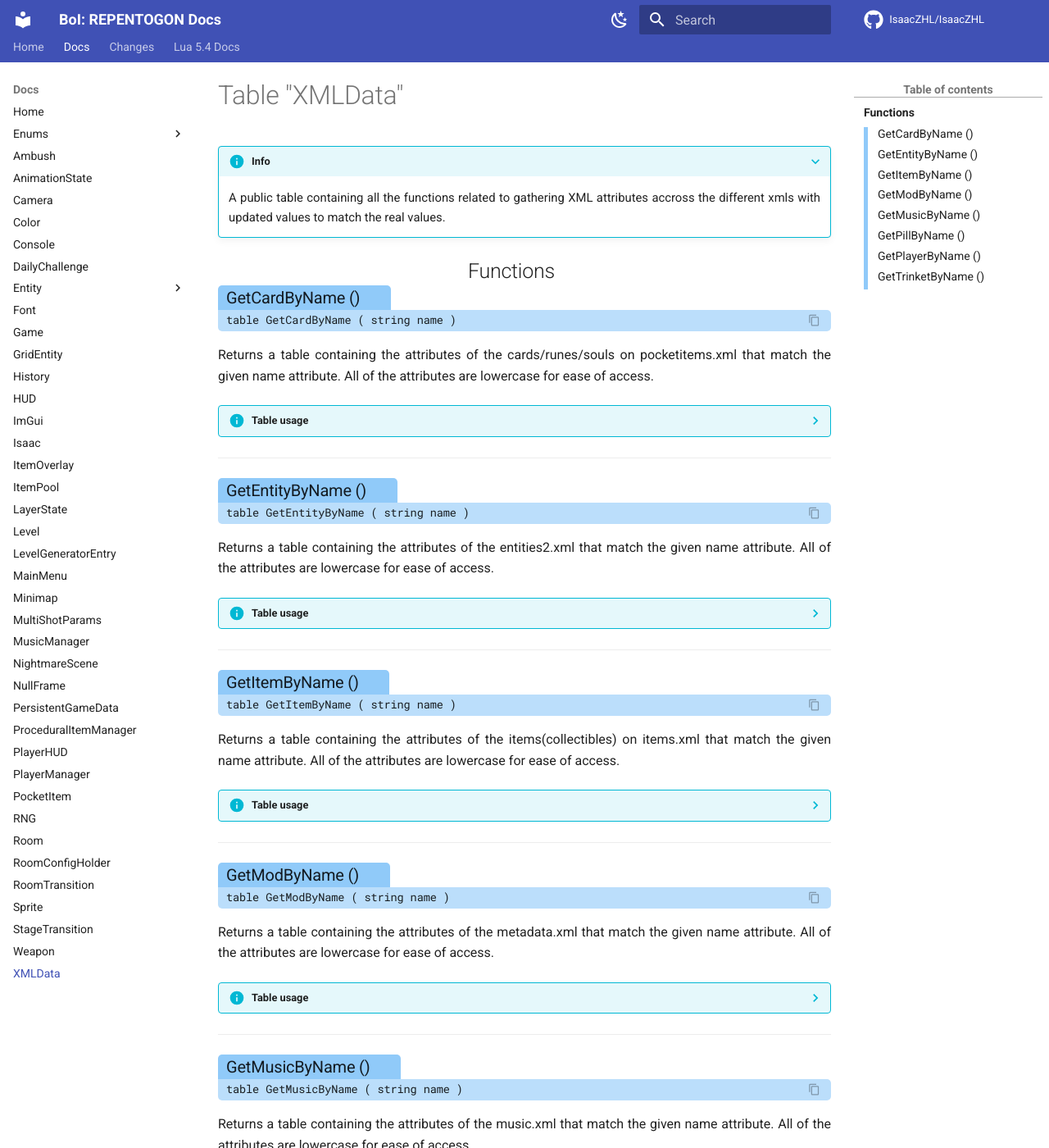
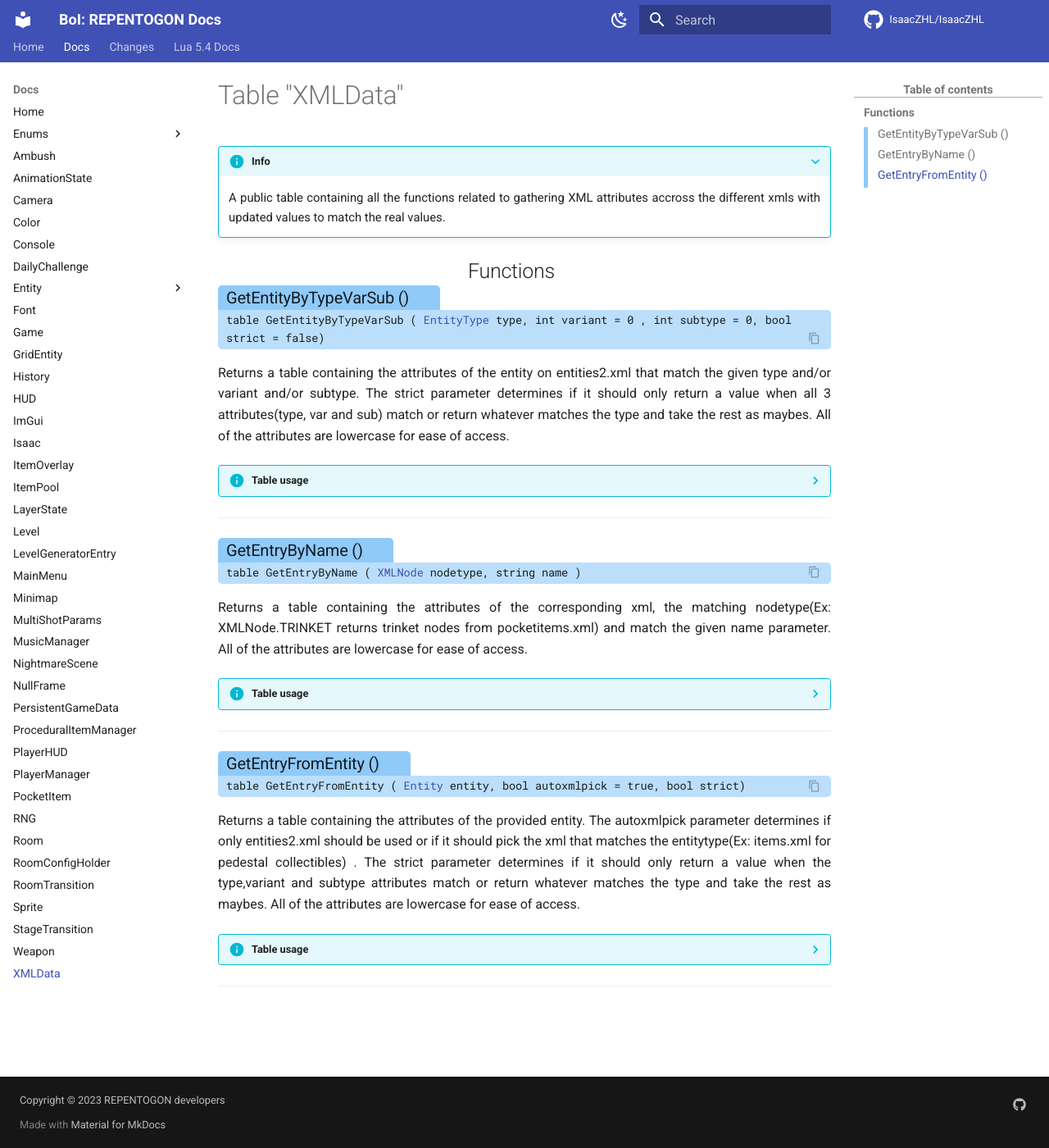
Before and after one commit to TeamREPENTOGON/REPENTOGON, an MkDocs documentation site: the page built from documentation/docs/XMLData.md, in a window 1280 px wide and 1400 px high. Shown: the whole window at 82% size. Built offline with MkDocs 1.6.1 and Material for MkDocs 9.7.7, drawn with Linux system fonts in a browser that asks for light colours; comment, search, counter and statistics services are not loaded; the version menu is left out; some of the changed text lies outside the part shown.

Commit message:
XMLData refactor: XMLData.GetEntryByName, XMLData.GetEntryFromEntity, XMLData.GetEntityByTypeVarSub
Also made some necessary code refactoring to accomodate to the new changes.

````diff
--- a/documentation/docs/XMLData.md
+++ b/documentation/docs/XMLData.md
@@ -5,75 +5,29 @@
 
 ## Functions
 
-### Get·Card·By·Name () {: aria-label='Functions' }
-#### table GetCardByName ( string name ) {: .copyable aria-label='Functions' }
-Returns a table containing the attributes of the cards/runes/souls on pocketitems.xml that match the given name attribute. All of the attributes are lowercase for ease of access.
+### Get·Entity·By·Type·Var·Sub () {: aria-label='Functions' }
+#### table GetEntityByTypeVarSub ( [EntityType](https://wofsauge.github.io/IsaacDocs/rep/enums/EntityType.html) type, int variant = 0 , int subtype = 0, bool strict = false) {: .copyable aria-label='Functions' }
+Returns a table containing the attributes of the entity on entities2.xml that match the given type and/or variant and/or subtype. The strict parameter determines if it should only return a value when all 3 attributes(type, var and sub) match or return whatever matches the type and take the rest as maybes. All of the attributes are lowercase for ease of access.
 ???- info "Table usage"
 	```lua
-	print("Soul Of Isaac's desc:", XMLData.GetCardByName("Soul of Isaac").description)
+	print("Monstro's BossID:", XMLData.GetEntityByTypeVarSub(20).bossid)
 	```
 ___
 
-
-### Get·Entity·By·Name () {: aria-label='Functions' }
-#### table GetEntityByName ( string name ) {: .copyable aria-label='Functions' }
-Returns a table containing the attributes of the entities2.xml that match the given name attribute. All of the attributes are lowercase for ease of access.
+### Get·Entry·By·Name () {: aria-label='Functions' }
+#### table GetEntryByName ( [XMLNode](XMLNode.md) nodetype, string name ) {: .copyable aria-label='Functions' }
+Returns a table containing the attributes of the corresponding xml, the matching nodetype(Ex: XMLNode.TRINKET returns trinket nodes from pocketitems.xml) and match the given name parameter. All of the attributes are lowercase for ease of access.
 ???- info "Table usage"
 	```lua
-	print("Monstro's type:", XMLData.GetEntityByName("Monstro").type)
+	print("Sad Onion's description:", XMLData.GetEntryByName(XMLNode.ITEM,"The Sad Onion").description)
 	```
 ___
 
-### Get·Item·By·Name () {: aria-label='Functions' }
-#### table GetItemByName ( string name ) {: .copyable aria-label='Functions' }
-Returns a table containing the attributes of the items(collectibles) on items.xml that match the given name attribute. All of the attributes are lowercase for ease of access.
+### Get·Entry·From·Entity () {: aria-label='Functions' }
+#### table GetEntryFromEntity ( [Entity](Entity.md) entity, bool autoxmlpick = true, bool strict) {: .copyable aria-label='Functions' }
+Returns a table containing the attributes of the provided entity. The autoxmlpick parameter determines if only entities2.xml should be used or if it should pick the xml that matches the entitytype(Ex: items.xml for pedestal collectibles) . The strict parameter determines if it should only return a value when the type,variant and subtype attributes match or return whatever matches the type and take the rest as maybes. All of the attributes are lowercase for ease of access.
 ???- info "Table usage"
 	```lua
-	print("Sad Onion's description:", XMLData.GetItemByName("The Sad Onion").description)
+	print("Player's birthright:", XMLData.GetEntryFromEntity(Isaac.GetPlayer()).birthright)
 	```
 ___
-
-### Get·Mod·By·Name () {: aria-label='Functions' }
-#### table GetModByName ( string name ) {: .copyable aria-label='Functions' }
-Returns a table containing the attributes of the metadata.xml that match the given name attribute. All of the attributes are lowercase for ease of access.
-???- info "Table usage"
-	```lua
-	print("Car mod's version:", XMLData.GetModByName("Car").version)
-	```
-___
-
-### Get·Music·By·Name () {: aria-label='Functions' }
-#### table GetMusicByName ( string name ) {: .copyable aria-label='Functions' }
-Returns a table containing the attributes of the music.xml that match the given name attribute. All of the attributes are lowercase for ease of access.
-???- info "Table usage"
-	```lua
-	print("Basement track loop:", XMLData.GetMusicByName("Basement").loop)
-	```
-___
-
-### Get·Pill·By·Name () {: aria-label='Functions' }
-#### table GetPillByName ( string name ) {: .copyable aria-label='Functions' }
-Returns a table containing the attributes of the pill effects on pocketitems.xml that match the given name attribute. All of the attributes are lowercase for ease of access.
-???- info "Table usage"
-	```lua
-	print("Range Up's announcer sfx:", XMLData.GetPillByName("Range Up").announcer)
-	```
-___
-
-### Get·Player·By·Name () {: aria-label='Functions' }
-#### table GetPlayerByName ( string name ) {: .copyable aria-label='Functions' }
-Returns a table containing the attributes of the players.xml that match the given name attribute. All of the attributes are lowercase for ease of access.
-???- info "Table usage"
-	```lua
-	print("Isaac's bomb number:", XMLData.GetPlayerByName("Isaac").bombs)
-	```
-___
-
-### Get·Trinket·By·Name () {: aria-label='Functions' }
-#### table GetTrinketByName ( string name ) {: .copyable aria-label='Functions' }
-Returns a table containing the attributes of the trinkets on items.xml that match the given name attribute. All of the attributes are lowercase for ease of access.
-???- info "Table usage"
-	```lua
-	print("AAA Batteries description:", XMLData.GetTrinketByName("AAA Battery").description)
-	```
-___
````
Also changed, not shown: documentation/docs/enums/XMLNode.md (added, +14 -0 lines), 5 other files.
